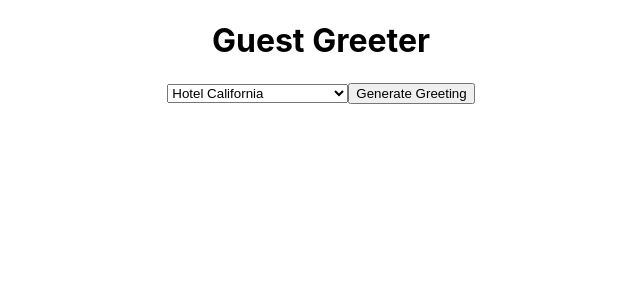
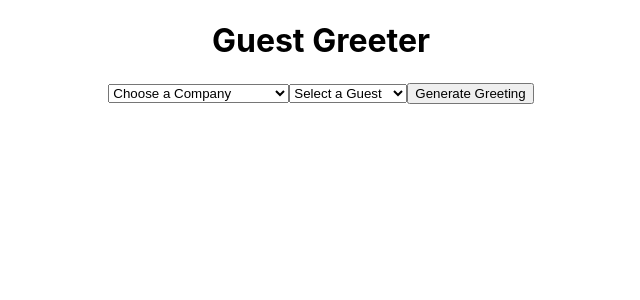
Before and after one commit to luketpena/guest-greeter, a React (Create React App) app: page / in a window 1280 px wide. Shown: the top 300 px of the page, without its empty margins (319-959 px from the left). Built offline with nearby package versions, Linux system fonts and the light colour scheme.

Commit message:
Guest and company select populated from data

```diff
--- a/src/Components/App/App.js
+++ b/src/Components/App/App.js
@@ -1,4 +1,4 @@
-import React from 'react';
+import React, {useState} from 'react';
 import './App.css';
 
 //-----< Data Imports >-----\\
@@ -6,6 +6,9 @@
 import Guests from '../../Data/Guests';
 
 export default function App() {
+
+  let [company, setCompany] = useState('');
+  let [guest, setGuest] = useState('');
 
   //>> Constructor for Message
   function Message(firstName, lastName) {
@@ -33,18 +36,29 @@
   }
 
   function renderCompanyOptions() {
-
     return Companies.map( (item,i)=> {
       return <option key={i} value={i}>{item.company}</option>
+    });
+  }
+
+  function renderGuestOptions() {
+    return Guests.map( (item,i)=>{
+      return <option key={i} value={i}>{item.firstName} {item.lastName}</option>
     });
   }
 
   return (
     <div className="App">
       <h1>Guest Greeter</h1>
-      <select>
-        <option disabled value=""/>
+
+      <select value={company} onChange={event=>setCompany(event.target.value)}>
+        <option disabled value="">Choose a Company</option>
         {renderCompanyOptions()}
+      </select>
+
+      <select value={guest} onChange={event=>setGuest(event.target.value)}>
+        <option disabled value="">Select a Guest</option>
+        {renderGuestOptions()}
       </select>
 
       <button onClick={generateGreeting}>Generate Greeting</button>
```
